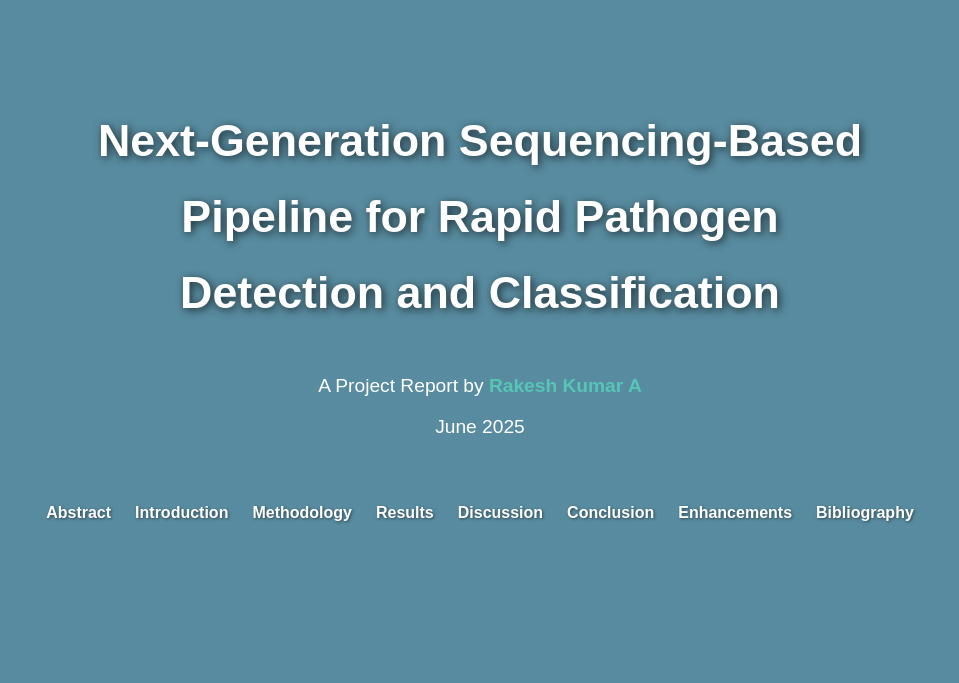
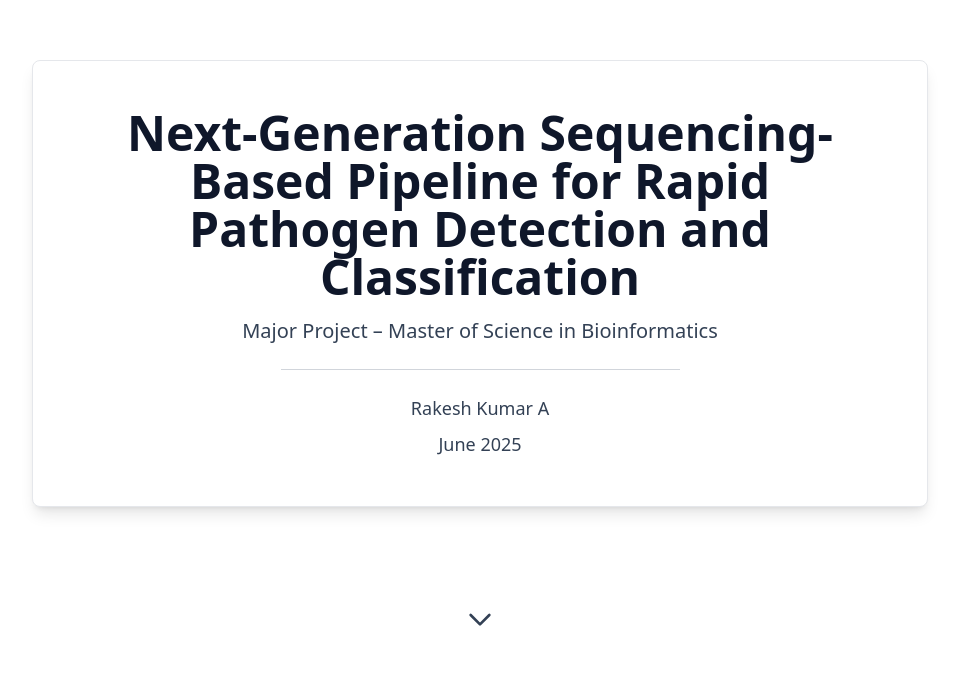
Before and after one commit to Rakesh8050/Next-Generation-Sequencing-Based-Pipeline-for-Rapid-Pathogen-Detection-and-Classification, a plain HTML site: page index.html in a window 1280 px wide. Shown: the part 117-800 px from the top of the page, without its empty margins (160-1119 px from the left). Drawn offline with nearby package versions, Linux system fonts and the light colour scheme.

Commit message:
Update index.html

```diff
--- a/index.html
+++ b/index.html
@@ -4,6 +4,7 @@
     <meta charset="UTF-8">
     <meta name="viewport" content="width=device-width, initial-scale=1.0">
     <title>Next-Generation Sequencing-Based Pipeline for Rapid Pathogen Detection</title>
+    <script src="https://cdn.tailwindcss.com"></script>
     <style>
         /* CSS Reset and Global Styles */
         :root {
@@ -52,14 +53,13 @@
         }
 
         .nav-links a {
-            color: white;
+            color: var(--primary-color);
             text-decoration: none;
             font-family: var(--header-font);
             font-weight: bold;
             padding: 0.5rem 0;
             position: relative;
             transition: color 0.3s;
-            text-shadow: 1px 1px 3px rgba(0,0,0,0.5); /* Add shadow for readability */
         }
 
         .nav-links a::after {
@@ -80,37 +80,6 @@
         .nav-links a:hover::after {
             width: 100%;
         }
-
-        /* Hero Section */
-        .hero {
-            background-image: linear-gradient(rgba(26, 95, 122, 0.7), rgba(26, 95, 122, 0.7)), url('images/background.jpg');
-            background-size: cover;
-            background-position: center;
-            color: white;
-            text-align: center;
-            padding: 4rem 2rem; /* Adjusted padding */
-            display: flex;
-            flex-direction: column;
-            justify-content: center;
-            align-items: center;
-            min-height: 90vh;
-        }
-
-        .hero h1 {
-            font-family: var(--header-font);
-            font-size: 2.8rem;
-            max-width: 800px;
-            margin-bottom: 1rem;
-            text-shadow: 2px 2px 8px rgba(0,0,0,0.7);
-        }
-
-        .hero-details {
-            font-family: var(--header-font);
-            font-size: 1.2rem;
-            margin-top: 1rem;
-        }
-        .hero-details p { margin: 0.5rem 0; }
-        .hero-details strong { color: var(--accent-color); }
 
         /* General Section Styling */
         .container {
@@ -137,7 +106,7 @@
 
         h2 {
             font-family: var(--header-font);
-            font-size: 2.5rem;
+            font-size: 2rem; /* Adjusted heading size */
             color: var(--primary-color);
             text-align: center;
             margin-bottom: 3rem;
@@ -148,6 +117,7 @@
              font-family: var(--header-font);
              color: var(--primary-color);
              margin-top: 2.5rem;
+             font-size: 1.5rem;
         }
 
         h2::after {
@@ -206,7 +176,7 @@
         /* Results Section */
         .results-gallery {
             display: grid;
-            grid-template-columns: repeat(auto-fit, minmax(300px, 1fr));
+            grid-template-columns: repeat(auto-fit, minmax(400px, 1fr)); /* Adjusted for 2 columns */
             gap: 1.5rem;
         }
         .gallery-item {
@@ -322,14 +292,8 @@
 
         /* Responsive Design */
         @media (max-width: 768px) {
-            .nav-links {
-                gap: 0.5rem 1rem; /* Adjust gap for wrapping */
-            }
             .hero h1 {
                 font-size: 2.2rem;
-            }
-            .hero {
-                padding: 4rem 1rem;
             }
             .container {
                 padding: 3rem 1rem;
@@ -337,7 +301,7 @@
                 margin-bottom: 1rem;
             }
             h2 {
-                font-size: 2rem;
+                font-size: 1.8rem;
             }
             .methodology-flow {
                 flex-direction: column;
@@ -345,6 +309,9 @@
             .arrow {
                 transform: rotate(90deg);
                 margin: 1rem 0;
+            }
+            .results-gallery {
+                grid-template-columns: 1fr; /* Single column on mobile */
             }
             .bar-plot-item img {
                 max-width: 100%;
@@ -361,17 +328,30 @@
     </style>
     <link rel="stylesheet" href="https://cdnjs.cloudflare.com/ajax/libs/font-awesome/6.0.0-beta3/css/all.min.css">
 </head>
-<body>
+<body class="font-sans">
 
     <!-- Hero Section -->
-    <header class="hero">
-        <h1>Next-Generation Sequencing-Based Pipeline for Rapid Pathogen Detection and Classification</h1>
-        <div class="hero-details">
-            <p>A Project Report by <strong>Rakesh Kumar A</strong></p>
-            <p>June 2025</p>
+    <header class="bg-white min-h-screen flex flex-col items-center justify-center text-center p-4 relative">
+        <div class="bg-white p-8 md:p-12 rounded-lg shadow-lg border border-gray-200 max-w-4xl">
+            <h1 class="font-bold text-4xl md:text-5xl text-slate-900">
+                Next-Generation Sequencing-Based Pipeline for Rapid Pathogen Detection and Classification
+            </h1>
+            <p class="mt-4 text-xl text-slate-700">
+                Major Project – Master of Science in Bioinformatics
+            </p>
+            <hr class="my-6 border-gray-300 w-1/2 mx-auto">
+            <p class="text-lg text-slate-700">Rakesh Kumar A</p>
+            <p class="text-lg text-slate-700 mt-2">June 2025</p>
         </div>
+        <a href="#abstract" id="scroll-down-arrow" class="absolute bottom-10 text-slate-700 animate-bounce">
+            <svg xmlns="http://www.w3.org/2000/svg" class="h-8 w-8" fill="none" viewBox="0 0 24 24" stroke="currentColor">
+                <path stroke-linecap="round" stroke-linejoin="round" stroke-width="2" d="M19 9l-7 7-7-7" />
+            </svg>
+        </a>
+    </header>
+
     <!-- Navigation Bar -->
-        <nav class="navbar">
+    <nav class="navbar sticky top-0 bg-white/80 backdrop-blur-sm shadow-md">
         <ul class="nav-links">
             <li><a href="#abstract">Abstract</a></li>
             <li><a href="#introduction">Introduction</a></li>
@@ -383,19 +363,18 @@
             <li><a href="#bibliography">Bibliography</a></li>
         </ul>
     </nav>
-    </header>
 
     <main>
         <!-- Abstract Section -->
         <section id="abstract" class="container">
-            <h2>Abstract</h2>
+            <h2 class="text-2xl font-semibold text-blue-600"> Abstract</h2>
             <p>Pathogen detection is vital for diagnosing infectious diseases and safeguarding public health, necessitating rapid and accurate identification of microorganisms in clinical and environmental samples. Next-Generation Sequencing (NGS) technologies have revolutionized pathogen detection by enabling comprehensive microbial analysis directly from raw sequencing data. However, the complexity of NGS data analysis—involving quality control, read trimming, host read removal, taxonomic classification, and abundance estimation—often demands significant manual effort, increasing the risk of errors and inconsistencies. To address these challenges, we developed an automated workflow using <strong>Snakemake</strong>, a robust workflow management system that ensures reproducibility, scalability, and efficiency. The pipeline integrates tools such as FastQC, Trim Galore, Bowtie2, Kraken2, Bracken, and Krona to streamline the entire pathogen detection process. This report details the design, implementation, and potential applications of this workflow, emphasizing its critical role in modernizing bioinformatics pipelines for pathogen surveillance, clinical diagnostics, and outbreak investigations. Our approach significantly reduces manual labor, enhances data consistency, and offers a modular platform for future expansions such as functional annotation and machine learning-based pathogen classification.</p>
             <p><strong>Keywords:</strong> <strong>Pathogen Detection</strong>, <strong>Next-Generation Sequencing</strong>, <strong>Bioinformatics</strong>, <strong>Snakemake</strong>, <strong>Workflow Automation</strong>, <strong>Taxonomic Classification</strong>, <strong>Host Removal</strong>, <strong>Abundance Estimation</strong>.</p>
         </section>
 
         <!-- Introduction Section -->
         <section id="introduction" class="container">
-            <h2>Introduction</h2>
+           <h2 class="text-2xl font-semibold text-blue-600">Introduction</h2>
             <p>The rapid and accurate detection of pathogens is a cornerstone of effective infectious disease management, timely diagnosis, and the implementation of critical public health interventions. Traditional culture-based diagnostic methods, while foundational to microbiology, are often slow, labor-intensive, and inadequate for identifying fastidious, rare, or non-culturable organisms. These limitations significantly hinder timely responses, especially during infectious disease outbreaks where diagnostic speed can profoundly influence containment success and patient outcomes.</p>
             <p>Next-Generation Sequencing (NGS) has emerged as a transformative technology, offering a culture-independent, high-throughput approach to sequence nucleic acids from complex samples. By generating millions of DNA or RNA reads, NGS enables comprehensive microbial profiling and direct pathogen identification from clinical, environmental, or metagenomic specimens. This capability is invaluable in cases where traditional methods fail, such as in the detection of novel or uncultivable pathogens. The utility of NGS was clearly demonstrated during the COVID-19 pandemic, where it played a pivotal role in pathogen surveillance, variant tracking, and outbreak source identification.</p>
              <p>Despite its power, the immense volume and complexity of NGS data present significant analytical challenges. Processing this data requires a series of intricate bioinformatics steps—quality control, adapter trimming, host read removal, taxonomic classification, abundance estimation, and data visualization—each demanding specialized skills and substantial computational resources. To address these challenges, this project focuses on developing an automated, reproducible, and scalable pathogen detection pipeline using Snakemake, a workflow management system designed to simplify and standardize complex bioinformatics tasks.</p>
@@ -403,7 +382,7 @@
 
         <!-- Methodology Section -->
         <section id="methodology" class="container">
-            <h2>Methodology</h2>
+            <h2 class="text-2xl font-semibold text-blue-600"> Methodology</h2>
             <p>The automated workflow was designed to systematically and efficiently process NGS data from raw reads to final visualization. Executed on a Linux-based system, the pipeline leverages a suite of robust, open-source bioinformatics tools to ensure accessibility, reproducibility, and accuracy. Each step is a critical checkpoint to ensure the fidelity of the data and the reliability of the final classification. The entire process is orchestrated by Snakemake, which automatically manages dependencies and parallelizes tasks to optimize performance.</p>
             <div class="methodology-flow">
                 <div class="step">
@@ -441,7 +420,7 @@
 
         <!-- Results Section -->
         <section id="results" class="container">
-            <h2>Results</h2>
+            <h2 class="text-2xl font-semibold text-blue-600"> Results</h2>
             <p>The Snakemake-automated pipeline was validated using six publicly accessible Sequence Read Archive (SRA) datasets, selected to represent diverse bacterial communities. This approach was chosen due to the absence of a high-performance computing cluster, which prevented the processing of large-scale clinical datasets. Despite these computational constraints (less than 16 GB of RAM and 1 TB of storage), the workflow successfully executed all steps and accurately identified the dominant microbial taxa across all six samples. The results demonstrate the pipeline's robustness and its ability to deliver meaningful insights even on modest hardware. Key findings from the taxonomic classification are summarized in the table below, followed by detailed interpretations of the visualization outputs.</p>
 
             <div class="results-table">
@@ -533,21 +512,21 @@
 
         <!-- Discussion Section -->
         <section id="discussion" class="container">
-            <h2>Discussion</h2>
+            <h2 class="text-2xl font-semibold text-blue-600"> Discussion</h2>
             <p>This study successfully demonstrates the use of Snakemake to automate a pathogen detection workflow that integrates multiple bioinformatics tools, enabling reproducible and scalable analysis of metagenomic sequencing data under constrained computational resources. The choice of Snakemake was instrumental, as its rule-based framework allowed seamless management of dependencies, execution order, and parallelization. This greatly simplified the complex multi-step pipeline, from quality control through taxonomic classification and visualization, ensuring that each step produced reliable input for the next. The dataset selection strategy—six publicly available SRA samples with diverse microbial compositions—provided a practical testbed for evaluating pipeline performance without access to large clinical datasets. Although clinical datasets might have offered more complexity and clinical relevance, the SRA samples included both non-pathogenic and pathogenic bacterial species, allowing assessment of the pipeline's accuracy and sensitivity in detecting important taxa. This approach was pragmatic given the hardware limitations, demonstrating that meaningful pathogen detection can still be achieved on modest computing infrastructure.</p>
             <p>Quality control steps using FastQC and TrimGalore effectively improved raw read quality by removing adapters and low-quality bases, a critical prerequisite for downstream analyses. Host read removal using Bowtie2 enriched microbial reads, increasing classification accuracy by reducing host genome contamination. Kraken2, combined with Bracken, provided rapid and relatively accurate taxonomic classification and abundance estimation, though limitations in resolving closely related species were noted. This is consistent with previous studies highlighting the challenges of k-mer-based classifiers when discriminating highly homologous taxa without strain-specific reference databases. Despite these limitations, the pipeline successfully identified key pathogenic species such as Staphylococcus aureus, Bacillus cereus, and Vibrio parahaemolyticus, demonstrating its practical utility in pathogen surveillance. Detection of Escherichia coli further illustrated its potential for identifying potentially harmful strains. Importantly, the workflow's reproducibility and scalability ensure that it can be adapted to larger datasets and integrated into public health monitoring pipelines as computational resources improve.</p>
         </section>
 
         <!-- Conclusion Section -->
         <section id="conclusion" class="container">
-            <h2>Conclusion</h2>
+            <h2 class="text-2xl font-semibold text-blue-600"> Conclusion</h2>
             <p>In this project, we successfully implemented and evaluated a Snakemake-based automated workflow for pathogen detection from metagenomic sequencing data. Snakemake proved to be an effective workflow management system, enabling reproducible, scalable, and streamlined execution of complex bioinformatics analyses through the integration of various tools including FastQC, TrimGalore, host read removal, Kraken2, Bracken, and Krona. This automation minimized manual intervention and ensured that each step from quality control and read trimming to taxonomic classification and visualization was performed efficiently and accurately. Due to limitations in computational resources, we selected six publicly available SRA datasets instead of real clinical data. These datasets represented a mix of pathogenic and non-pathogenic bacterial species, providing a practical test set to evaluate pipeline performance under constrained conditions.</p>
             <p>Despite these constraints, the pipeline successfully identified key pathogenic species such as Staphylococcus aureus, Bacillus cereus, Bacillus anthracis, Vibrio parahaemolyticus, and potentially pathogenic Escherichia coli strains. This demonstrated the workflow's robustness and applicability for preliminary pathogen surveillance and research, even without access to high-end computational infrastructure. The integration of FastQC before and after trimming verified the quality improvements in sequencing reads, while host read removal effectively filtered out host genome contamination, enriching the microbial signal. In summary, this study underscores the effectiveness of Snakemake automation for complex bioinformatics pipelines in pathogen detection and metagenomic analyses. It provides a reproducible and flexible framework that can be adapted and scaled as computational resources improve. While resource constraints limited the depth of analysis, the workflow nonetheless yielded meaningful biological insights and demonstrated potential for broader use in public health surveillance and microbial diagnostics.</p>
         </section>
 
         <!-- Scope for Further Enhancement Section -->
         <section id="scope" class="container">
-            <h2>Scope for Further Enhancement</h2>
+            <h2 class="text-2xl font-semibold text-blue-600"> Scope for Further Enhancement</h2>
             <p>The current pipeline provides a solid foundation, but several enhancements could significantly improve its accuracy, scope, and usability:</p>
             <ul>
                 <li><strong>Computational Scaling:</strong> Migrating the workflow to a high-performance computing (HPC) cluster or cloud environment would allow processing of larger datasets and enable finer, strain-level taxonomic resolution.</li>
@@ -560,7 +539,7 @@
 
         <!-- Bibliography Section -->
         <section id="bibliography" class="container">
-            <h2>Bibliography</h2>
+            <h2 class="text-2xl font-semibold text-blue-600"> Bibliography</h2>
             <ul>
                 <li>[1] Köster, J., & Rahmann, S. (2012). Snakemake—a scalable bioinformatics workflow engine. <i>Bioinformatics, 28</i>(19), 2520-2522.</li>
                 <li>[2] Andrews, S. (2010). <i>FastQC: A quality control tool for high throughput sequence data</i>.</li>
@@ -571,7 +550,7 @@
                 <li>[7] Truong, D. T., et al. (2015). MetaPhlAn2 for enhanced metagenomic taxonomic profiling. <i>Nature Methods, 12</i>(10), 902-903.</li>
                 <li>[8] Franzosa, E. A., et al. (2018). Species-level functional profiling of metagenomes and metatranscriptomes. <i>Nature Methods, 15</i>(11), 962-968.</li>
                 <li>[9] Jia, B., et al. (2017). CARD 2017: expansion and model-centric curation of the comprehensive antibiotic resistance database. <i>Nucleic Acids Research, 45</i>(D1), D566-D573.</li>
-                <li>[10] Li, H., & Durbin, R. (2009). Fast and accurate short read alignment with Burrows-Wheeler transform. <i>Bioinformatics, 25</i>(14), 1754-1760.</li>
+                <li>[10] Li, H., & Durbin, R. (2010). Fast and accurate short read alignment with Burrows-Wheeler transform. <i>Bioinformatics, 25</i>(14), 1754-1760.</li>
             </ul>
         </section>
     </main>
```
Lines whose indentation alone changed are shown as unchanged.
